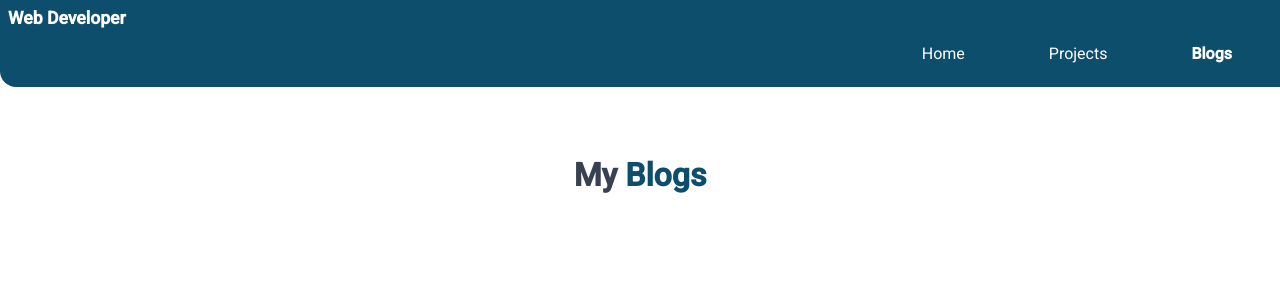
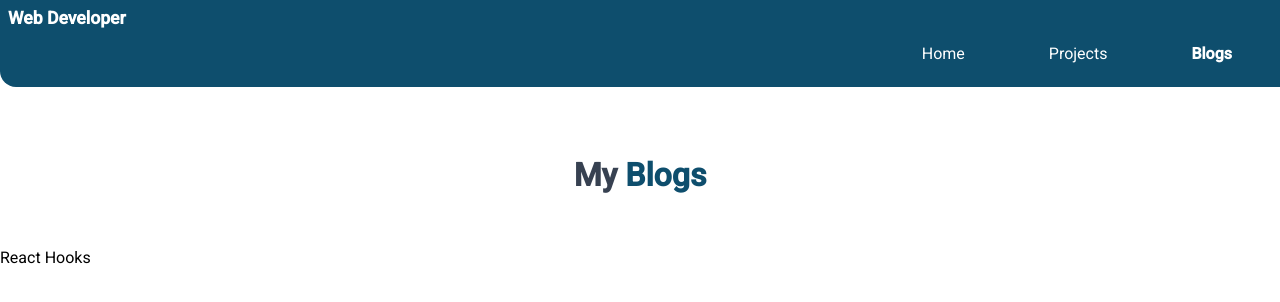
Before and after one commit to ArpitaV13/Neogcamp-Portfolio, a plain HTML site: page blogs.html in a window 1280 px wide. Drawn offline with Linux system fonts and the light colour scheme.

Commit message:
Update blogs.html

```diff
--- a/blogs.html
+++ b/blogs.html
@@ -29,6 +29,9 @@
 
 
     </header>
+    <div>
+        React Hooks
+    </div>
 
 </body>
 </html>
```
